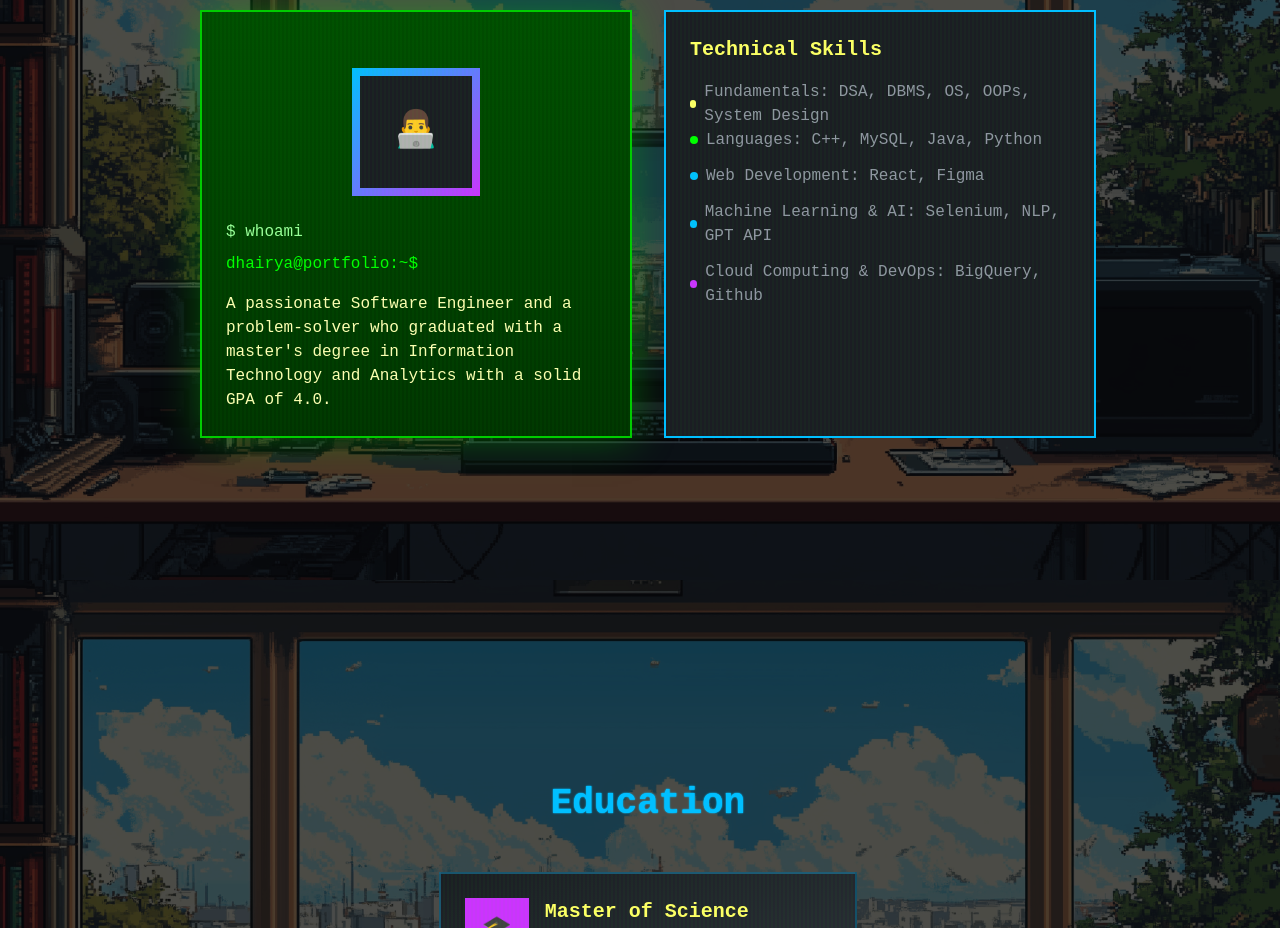
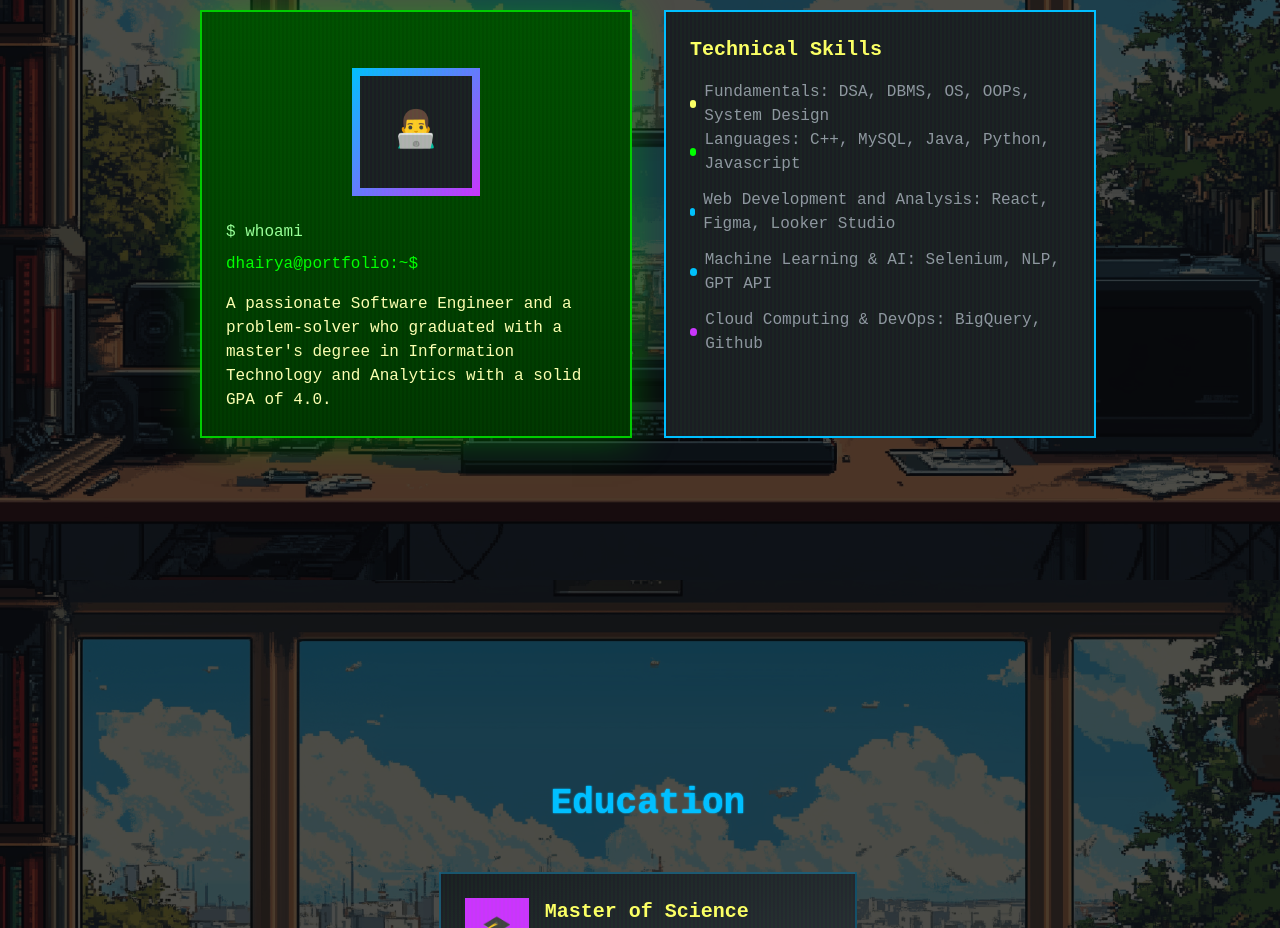
Before and after one commit to DhairyaDutt/Portfolio_2025, a React (Vite) app: page /portfolio in a window 1280 px wide. Shown: the part 1020-1948 px from the top of the page. Built offline with nearby package versions, Linux system fonts and the light colour scheme.

Commit message:
updates skills v2

```diff
--- a/src/pages/Portfolio.tsx
+++ b/src/pages/Portfolio.tsx
@@ -76,11 +76,11 @@ const Portfolio = () => {
                 <div className="space-y-3">
                   <div className="flex items-center space-x-2">
                     <span className="w-2 h-2 bg-pixel-green rounded-full"></span>
-                    <span className="text-muted-foreground">Languages: C++, MySQL, Java, Python</span>
+                    <span className="text-muted-foreground">Languages: C++, MySQL, Java, Python, Javascript</span>
                   </div>
                   <div className="flex items-center space-x-2">
                     <span className="w-2 h-2 bg-pixel-cyan rounded-full"></span>
-                    <span className="text-muted-foreground">Web Development: React, Figma</span>
+                    <span className="text-muted-foreground">Web Development and Analysis: React, Figma, Looker Studio</span>
                   </div>
                   <div className="flex items-center space-x-2">
                     <span className="w-2 h-2 bg-pixel-cyan rounded-full"></span>
```
